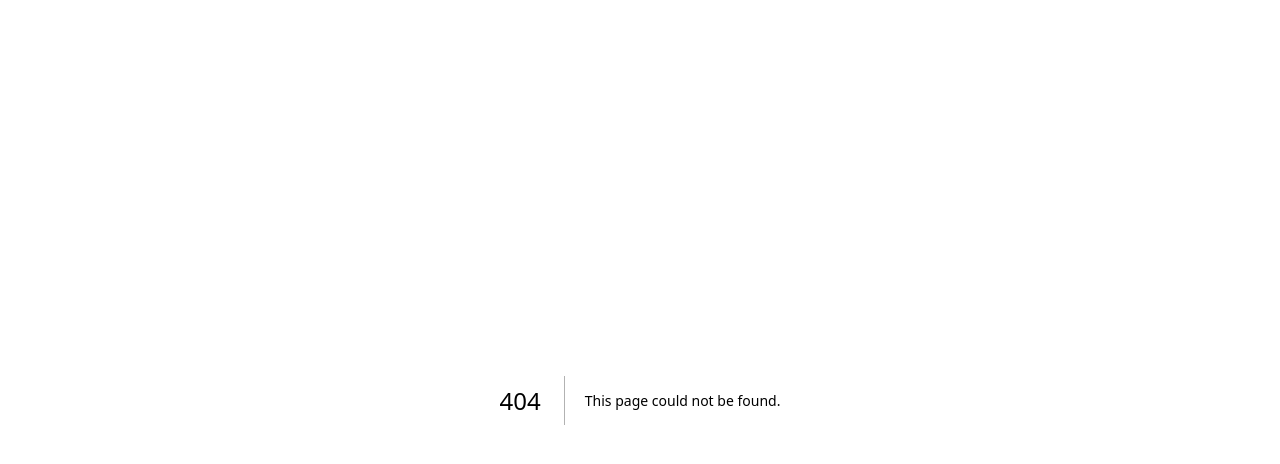
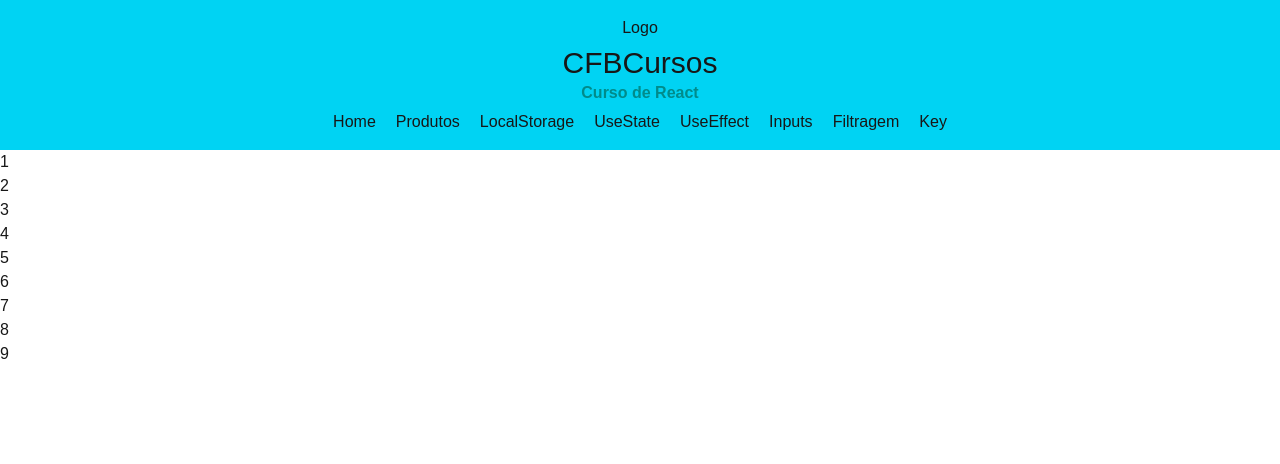
Before and after one commit to Diandressa/react-curso, a Next.js app: page /keyListas/Key in a window 1280 px wide. Before the commit this address had no page. Shown: the top 464 px of the page. Built offline with nearby package versions, Linux system fonts and the light colour scheme.

Commit message:
key em listas

```diff
--- a/src/components/Topo.tsx
+++ b/src/components/Topo.tsx
@@ -41,6 +41,9 @@
                 <Link href={"/filtragem/Filtragem"}>
                     Filtragem
                 </Link>
+                <Link href={"/keyListas/Key"}>
+                    Key
+                </Link>
             </nav>
         </div>
     )
--- /dev/null
+++ b/src/pages/keyListas/Key.tsx
@@ -0,0 +1,36 @@
+import Topo from "@/components/Topo";
+
+export default function KeyListas(){
+    const array_numeros = [1,2,3,4,5,6,7,8,9];
+
+    interface Props {
+        numeros:number[]
+    }
+
+    /*
+        Por que o key é importante?
+        Sem uma key, o React não consegue distinguir facilmente um item de outro na lista, e pode acabar recriando ou reordenando os elementos de maneira ineficiente ou até com bugs visuais.
+    */
+
+    function ListaNumeros(props:Props){
+        const num = props.numeros;
+
+        const lista_numeros = num.map((n)=>
+
+            //precisamos informar uma key em toda listas.
+            <li key={n}>{n}</li>
+        );
+
+        return(
+            <ul>
+                {lista_numeros}
+            </ul>
+        )
+    }
+    return(
+        <>
+            <Topo/>
+            <ListaNumeros numeros={array_numeros}/>
+        </>
+    )
+}
```
